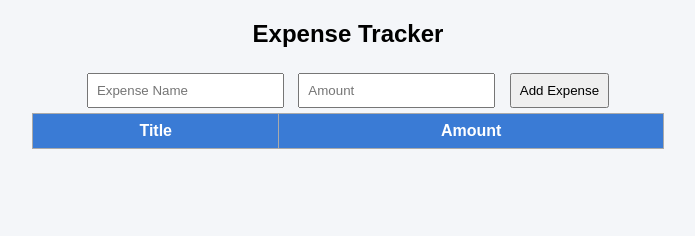
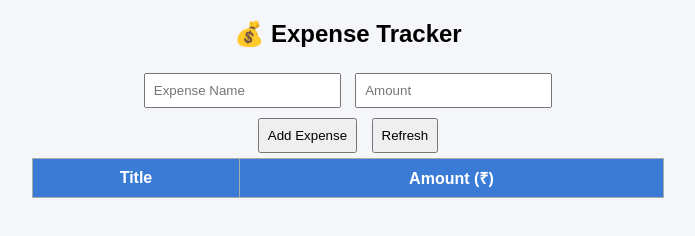
Before and after one commit to tauqeerahmed0309/expense-tracker-project, a plain HTML site: page index.html in a window 1280 px wide. Shown: the whole page, without its empty margins (292-987 px from the left). Drawn offline with Linux system fonts and the light colour scheme; no server answers.

Commit message:
Update index.html

```diff
--- a/index.html
+++ b/index.html
@@ -6,22 +6,27 @@
 </head>
 <body>
 
-<h2>Expense Tracker</h2>
+<div class="container">
+    <h2>💰 Expense Tracker</h2>
 
     <input type="text" id="title" placeholder="Expense Name">
     <input type="number" id="amount" placeholder="Amount">
 
+    <div class="buttons">
         <button onclick="addExpense()">Add Expense</button>
+        <button class="refresh" onclick="loadExpenses()">Refresh</button>
+    </div>
 
     <table>
         <thead>
             <tr>
                 <th>Title</th>
-            <th>Amount</th>
+                <th>Amount (₹)</th>
             </tr>
         </thead>
         <tbody id="list"></tbody>
     </table>
+</div>
 
 <script src="script.js"></script>
 </body>
```
Lines whose indentation alone changed are shown as unchanged.
